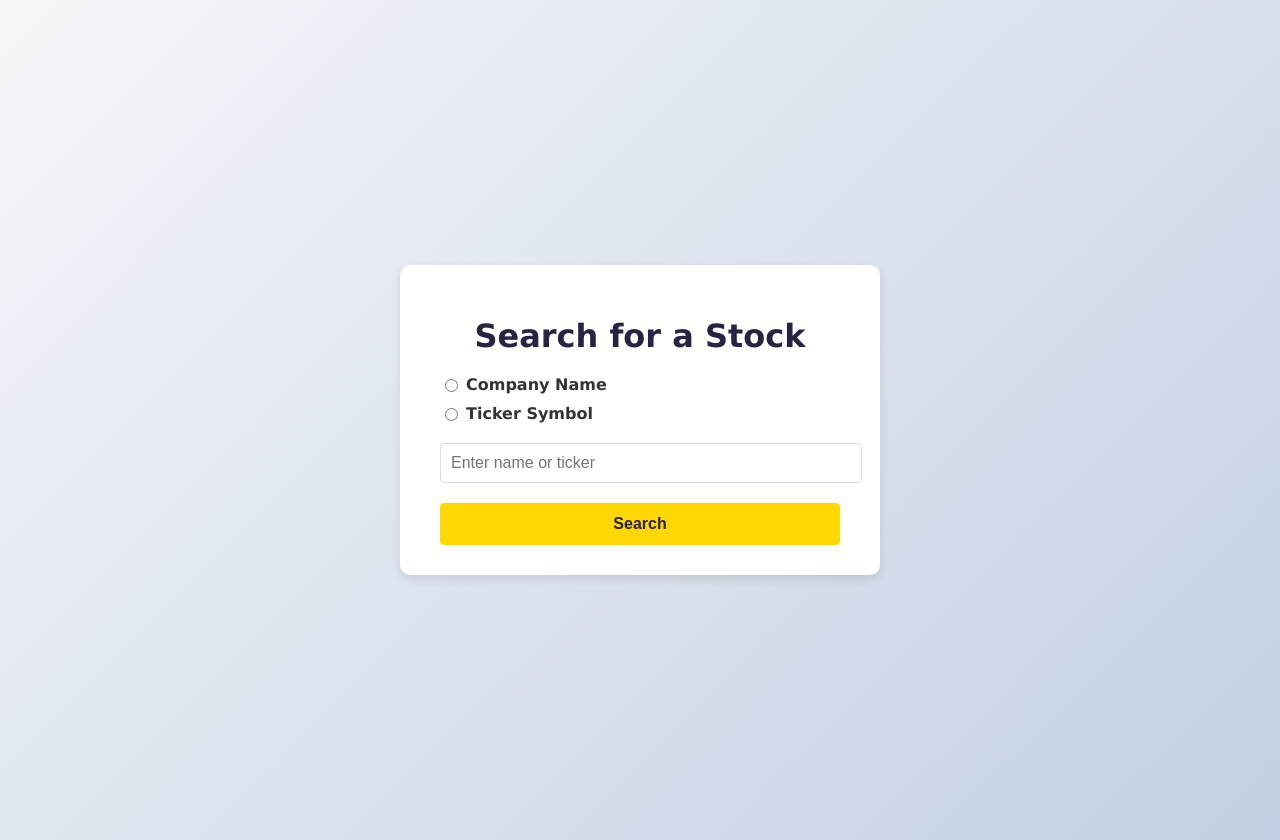
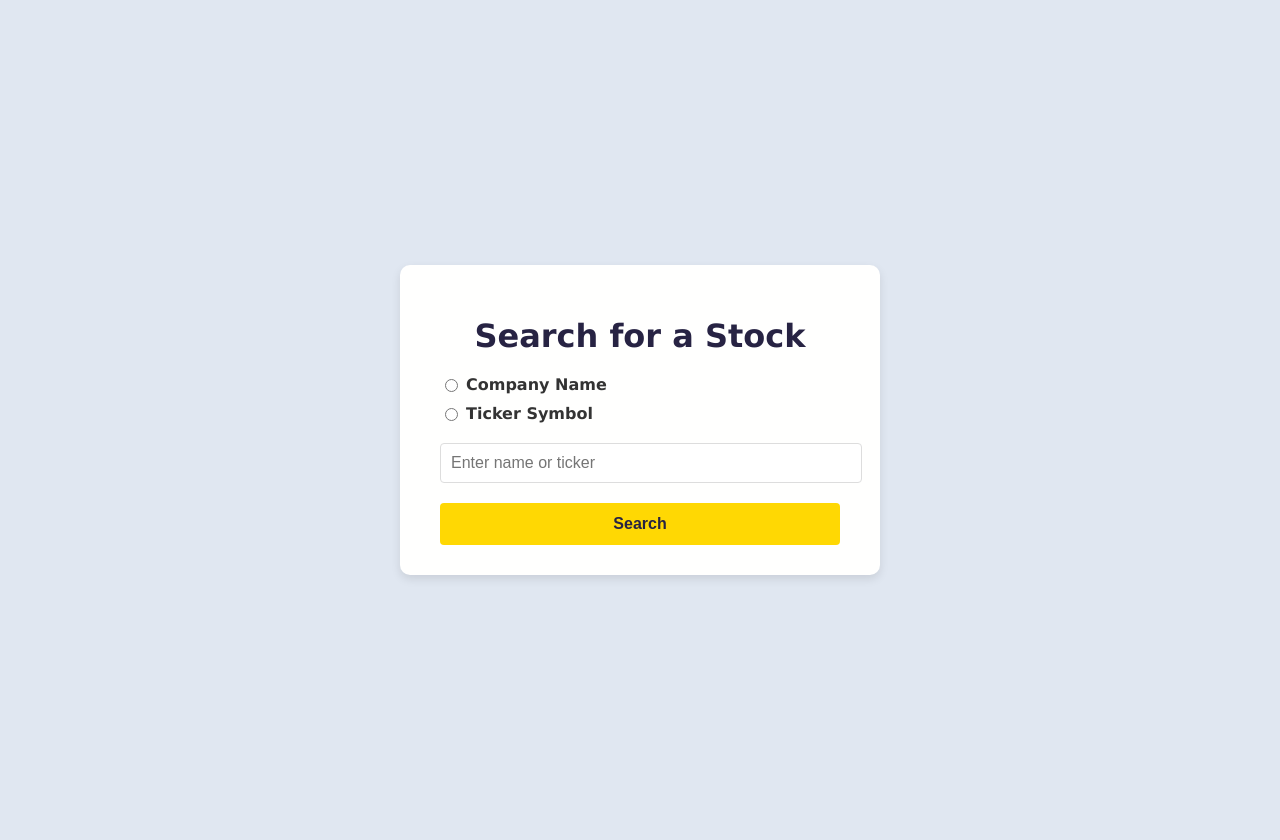
Before and after one commit to fouadsayegh2/Assignment-14, a website: page public/index.html in a window 1280 px wide. Drawn offline with Linux system fonts and the light colour scheme.

Commit message:
Update index.html

```diff
--- a/public/index.html
+++ b/public/index.html
@@ -7,7 +7,7 @@
   <style>
     body {
       font-family: 'Lucida Sans', sans-serif;
-      background: linear-gradient(135deg, #f5f7fa 0%, #c3cfe2 100%);
+      background-color: #e0e7f1;
       color: #333;
       margin: 0;
       padding: 20px;
```
